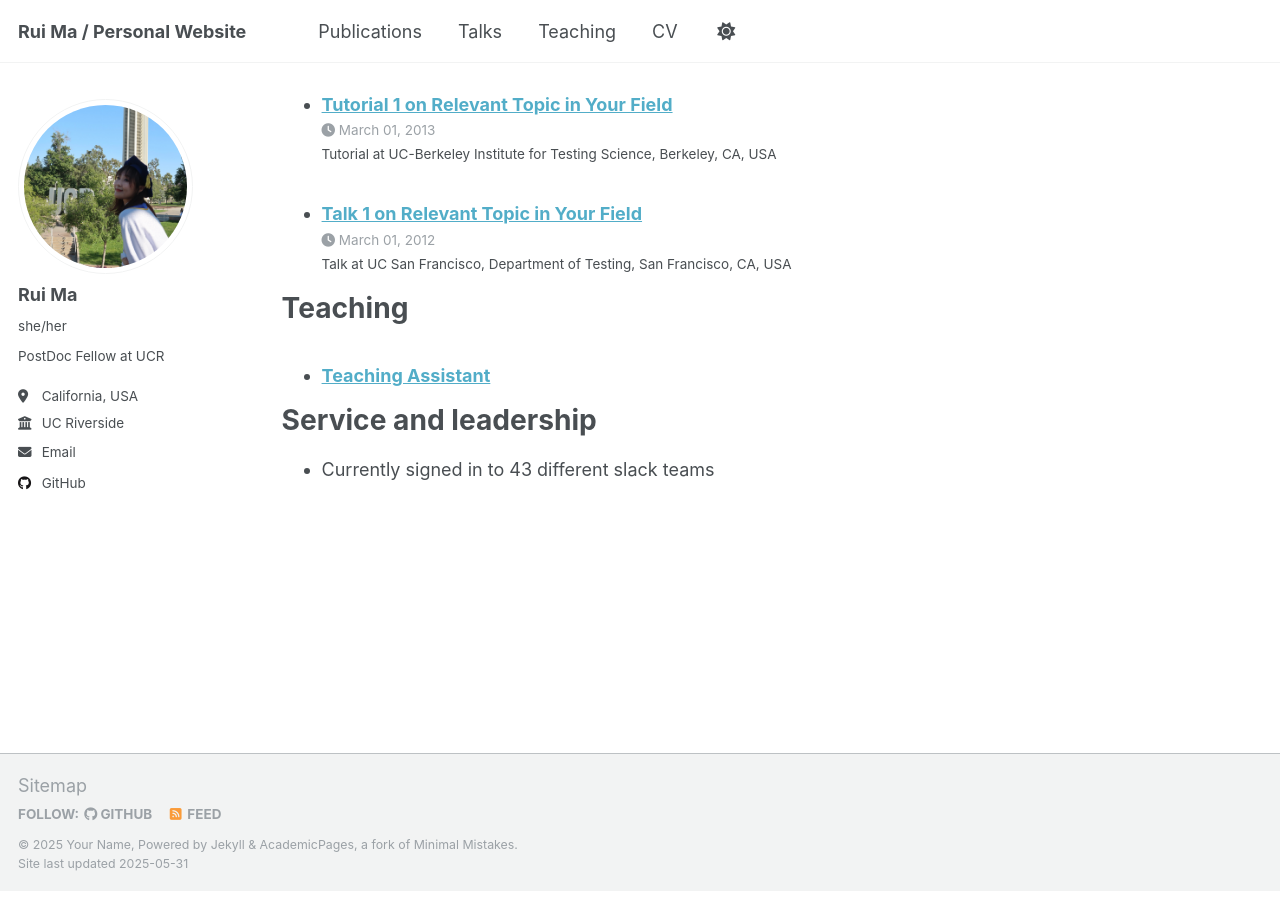
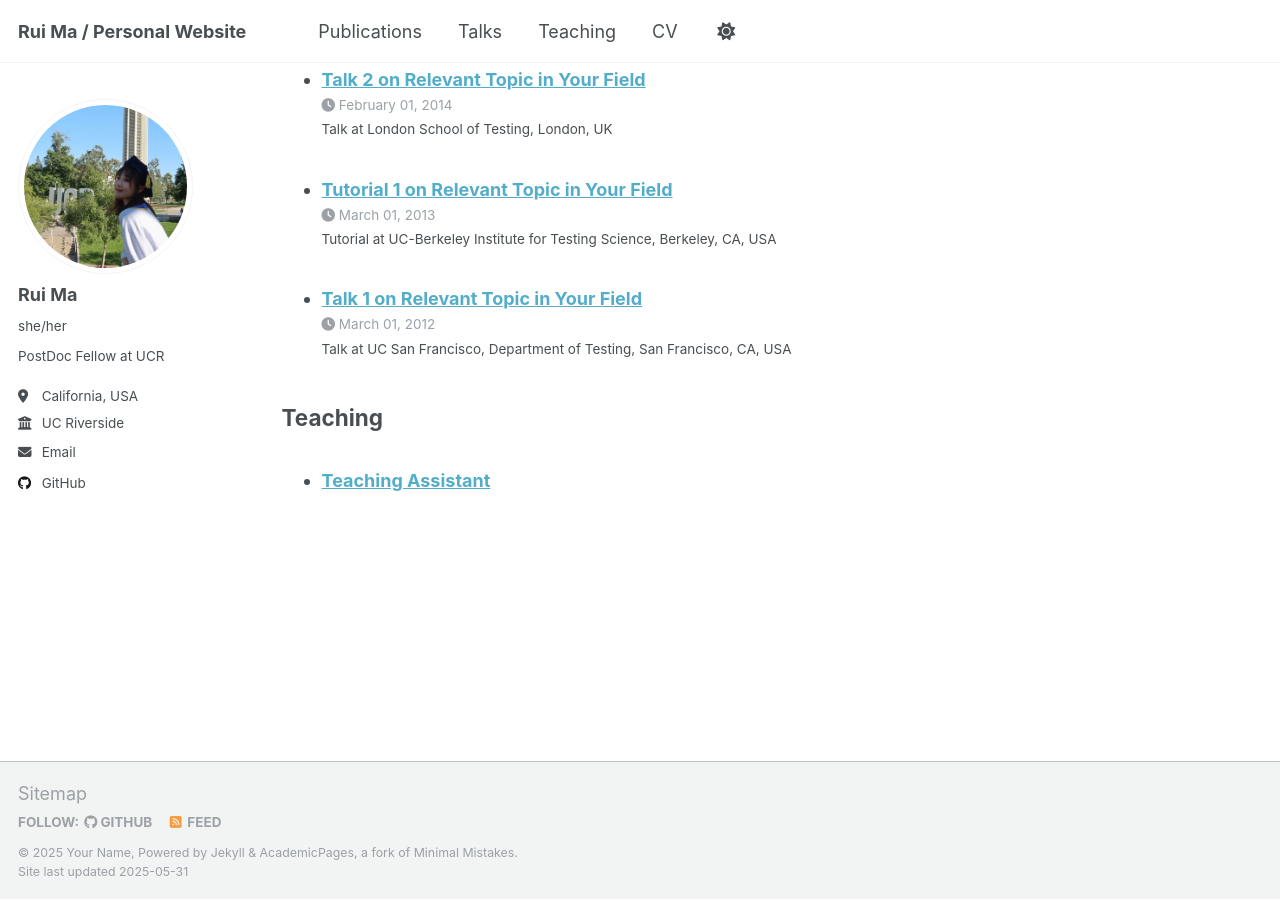
Before and after one commit to rma045/ruima, a Jekyll site: the page built from _pages/cv.md, in a window 1280 px wide and 900 px high, scrolled down 1214 px. Built offline with Jekyll 4.4.1, drawn with Linux system fonts in a browser that asks for light colours.

Commit message:
Update cv.md

```diff
--- a/_pages/cv.md
+++ b/_pages/cv.md
@@ -10,13 +10,13 @@ redirect_from:
 {% include base_path %}
 
 Education
-======
+------
 * Ph.D in Applied Statistics, University of California, Riverside, 2024
 * M.S. in Computer Science, University of California, Riverside, 2024
 * B.S. in Actuarial Science, University of California, Santa Barbara, 2019
 
 Work experience
-======
+------
 * July 2024 - Present: PostDoc Fellow
   * University of California, Riverside
   * Supervisor: Dr. Wenxiu Ma and Dr. Vivian Wei Li
@@ -28,23 +28,19 @@ Work experience
   * University of California, Riverside
 
 Publications
-======
+------
   <ul>{% for post in site.publications reversed %}
     {% include archive-single-cv.html %}
   {% endfor %}</ul>
 
 Talks
-======
+------
   <ul>{% for post in site.talks reversed %}
     {% include archive-single-talk-cv.html  %}
   {% endfor %}</ul>
 
 Teaching
-======
+------
   <ul>{% for post in site.teaching reversed %}
     {% include archive-single-cv.html %}
   {% endfor %}</ul>
-
-Service and leadership
-======
-* Currently signed in to 43 different slack teams
```
